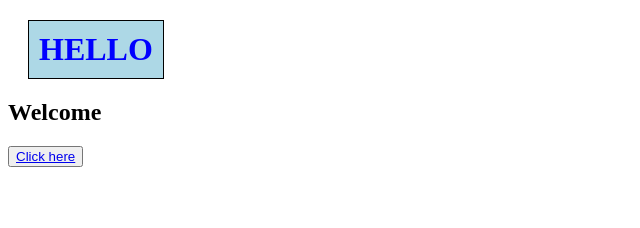
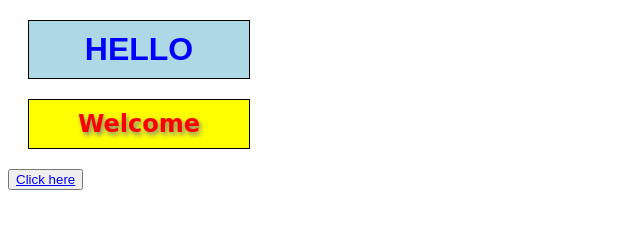
Before and after one commit to Pol135947/GET-Academy-Marianne, a plain HTML site: page index.html in a window 1280 px wide. Shown: the whole page, without its empty margins (0-640 px from the left). Drawn offline with Linux system fonts and the light colour scheme.

Commit message:
modified:   index.html

```diff
--- a/index.html
+++ b/index.html
@@ -9,11 +9,25 @@
             background-color: lightblue;
             padding:10px;
             color: blue;
-            width: fit-content;
+            width: 200px;
             border:solid 1px black;
             margin: 20px;
-            text-align: Center;
+            font-family: fantasy;
+            text-align: center;
         }
+        .h2 {
+            background-color: yellow;
+            padding:10px;
+            color: red;
+            width: 200px;
+            border:solid 1px black;
+            margin: 20px;
+            font-family: cursive;
+            font:italic;
+            text-align: center;
+            text-shadow: 2px 3px 5px grey;
+        }
+
     </style>
 </head>
 <body>
```
